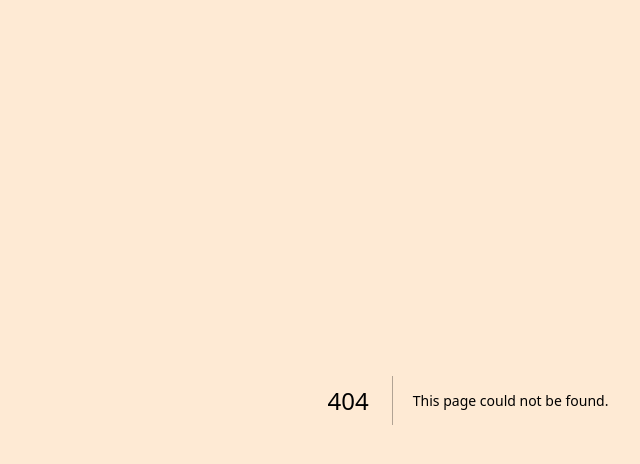
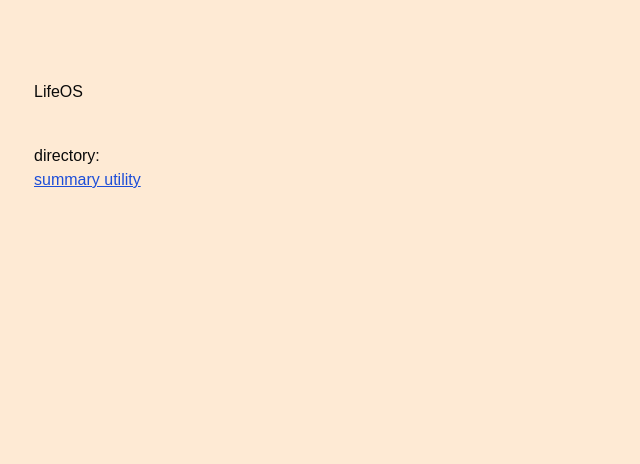
Before and after one commit to nichwch/lifeOS, a Next.js app in the folder visualizer/: page / in a window 1280 px wide. Before the commit this address had no page. Shown: the top 464 px of the page, without its empty margins (172-812 px from the left). Built offline with nearby package versions, Linux system fonts and the light colour scheme.

Commit message:
directory

```diff
--- a/visualizer/app/globals.css
+++ b/visualizer/app/globals.css
@@ -75,4 +75,7 @@ body {
   body {
     @apply bg-background text-foreground;
   }
+  a {
+    @apply text-blue-700 underline visited:text-purple-700;
+  }
 }
--- /dev/null
+++ b/visualizer/app/page.tsx
@@ -0,0 +1,12 @@
+"use client";
+import Link from "next/link";
+
+export default function Home() {
+  return (
+    <div className="min-h-screen mx-auto w-full lg:w-[900px] p-4 pt-20">
+      <h1 className="mb-10">LifeOS</h1>
+      <h1>directory:</h1>
+      <Link href="/summary/notes">summary utility</Link>
+    </div>
+  );
+}
```
